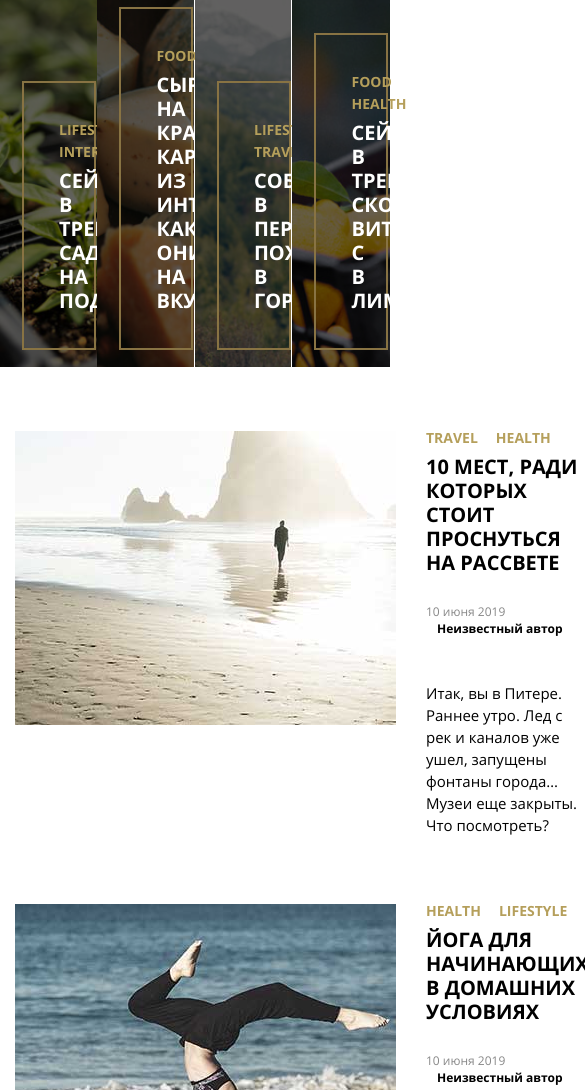
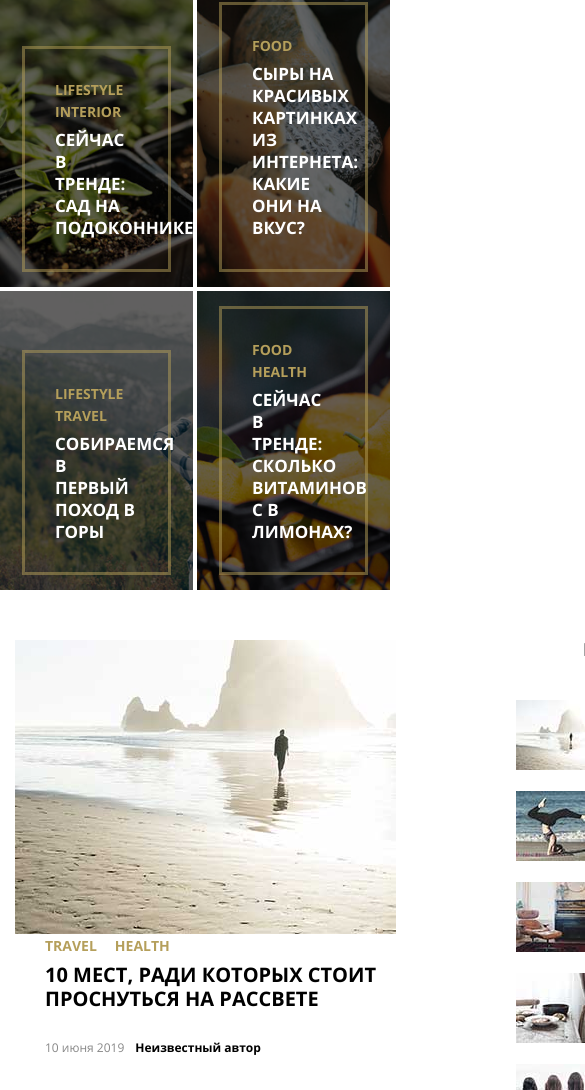
Before and after one commit to ustasnov/mq-diplom, a plain HTML site: page index.html in a window 390 px wide. Shown: the part 668-1758 px from the top of the page, 585 px wide, since content can reach past the window. Drawn offline with Linux system fonts and the light colour scheme; files whose address does not match are found by name.

Commit message:
change css tablet

```diff
--- a/css/styles.css
+++ b/css/styles.css
@@ -155,11 +155,11 @@ body {
 }
 
 .trend {
-  width: 24.75%;
+  width: calc(100% / 4 - 3px);
   min-height: 319px;
   display: flex;
   flex-direction: column-reverse;
-  margin-right: 0.25%;
+  margin-right: 2px;
   background-color: #000000;
   background-repeat: no-repeat;
   background-size: cover;
@@ -179,9 +179,20 @@ body {
   z-index: -1;
 }
 
+.trend:nth-child(4n + 2), .trend:nth-child(4n + 3) {
+  width: calc(100% / 4 - 3px);
+  margin-left: 2px;
+  margin-right: 2px;
+}
+
 .trend:nth-child(4n) {
-  width: 25%;
+  width: calc(100% / 4 - 3px);
+  margin-left: 2px;
   margin-right: 0;
+}
+
+.trend:nth-child(n + 5) {
+  margin-top: 4px;
 }
 
 .trend:nth-of-type(1) {
@@ -204,7 +215,7 @@ body {
   box-sizing: border-box;
   padding: 35px 35px;
   margin: 17px 22px;
-  border: 2px solid #887343;
+  border: 3px solid rgba(181, 160, 91, 0.5);
 }
 
 .trend-category {
@@ -259,7 +270,7 @@ body {
 }
 
 .post-list {
-  width: 779px;
+  max-width: 779px;
 }
 
 .post {
@@ -763,7 +774,7 @@ h3 {
 
   .header-container {
     box-sizing: border-box;
-    padding: 42px 35px 114px;
+    padding: 42px 35px 111px;
     color: #ffffff;
   }
 
@@ -795,6 +806,49 @@ h3 {
 
   .section-title {
     margin-bottom: 15px;
+  }
+
+  .trend {
+    width: calc(100% / 2 - 2px);
+    min-height: 247px;
+    margin-right: 2px;
+    z-index: 0;
+  }
+
+  .trend:nth-child(2n+2) {
+    width: calc(100% / 2 - 2px);
+    margin-right: 0;
+    margin-left: 2px;
+  }
+
+  .trend:nth-child(2n+3) {
+    width: calc(100% / 2 - 2px);
+    margin-right: 2px;
+    margin-left: 0;
+  }
+
+  .trend:nth-child(n+3) {
+    margin-top: 4px;
+  }
+
+  .trend-title {
+    font-size: 17px;
+    font-weight: 700;
+    line-height: 1.3;
+  }
+
+  .trend-content {
+    padding: 29px 30px;
+    margin: 15px 22px;
+  }
+
+  .page {
+    margin: 45px auto 0;
+  }
+
+  .post {
+    display: flex;
+    flex-direction: column;
   }
 
   /*
```
